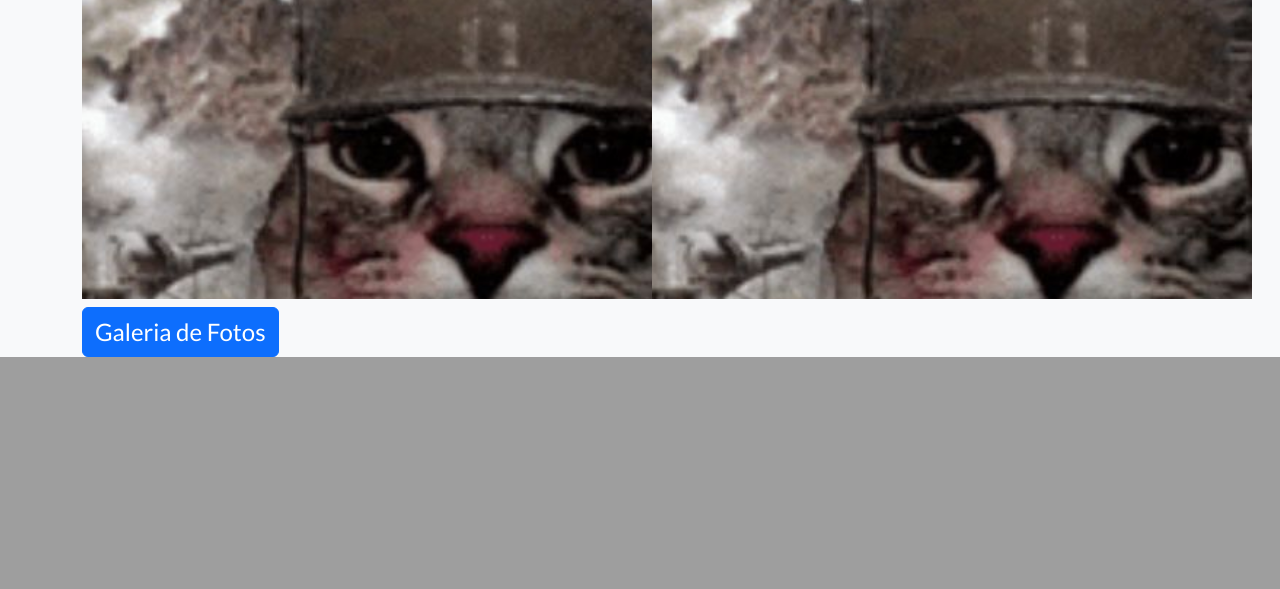
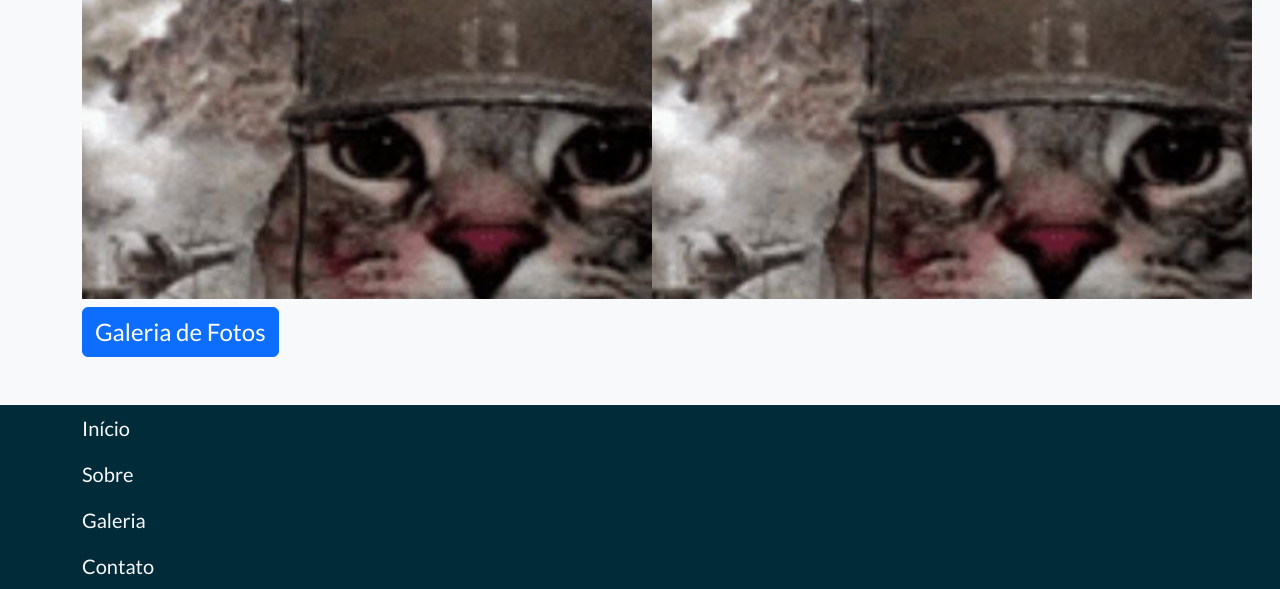
Before and after one commit to nan505/PI-Patas-Peludas, a PHP site: page / in a window 1280 px wide. Shown: the part 814-1403 px from the top of the page. Before the commit the page ends 1171 px from the top, so only its background shows below. Run offline with PHP 8.4, Linux system fonts and the light colour scheme.

Commit message:
Início do rodapé!

```diff
--- a/css/style.css
+++ b/css/style.css
@@ -1,5 +1,9 @@
-nav{
+#navbar-inicio{
     background-color: #BFDBF7;
+}
+
+#rodape{
+    background-color: #022B3A;
 }
 
 .titulo{
--- a/index.html
+++ b/index.html
@@ -16,7 +16,7 @@
     <header>
 
 <!-- Navbar feita por: Nan Santos -->
-        <nav class="navbar navbar-expand-md">
+        <nav id="navbar-inicio" class="navbar navbar-expand-md">
             <div class="container-fluid">
                 <a class="navbar-brand fs-2 titulo d-flex align-items-center pt-2 me-4" href="#">
                     <img src="./img/logo-patas-peludas.jpg" width="52px" class="d-inline-block me-3 ms-4 img-logo-ong">
@@ -106,6 +106,29 @@
         </main>
     </section>
 
+<!-- Rodapé feito por: Nan Santos -->
+    <footer id="rodape" class="mt-5">
+        <nav class="container">
+            <div class="row">
+                <div class="col flex-column">
+                    <ul class="navbar-nav">
+                        <li class="nav-item">
+                            <a class="nav-link active fs-5 texto text-light" aria-current="page" href="#">Início</a>
+                        </li>
+                        <li class="nav-item">
+                            <a class="nav-link fs-5 texto text-light" href="./sobre.html">Sobre</a>
+                        </li>
+                        <li class="nav-item">
+                            <a class="nav-link fs-5 texto text-light" href="./galeria.html">Galeria</a>
+                        </li>
+                        <li class="nav-item">
+                            <a class="nav-link fs-5 texto text-light" href="./contato.html">Contato</a>
+                    </ul>
+                </div>
+            </div>
+        </nav>
+    </footer>
+
     <script src="https://cdn.jsdelivr.net/npm/bootstrap@5.3.8/dist/js/bootstrap.bundle.min.js" integrity="sha384-FKyoEForCGlyvwx9Hj09JcYn3nv7wiPVlz7YYwJrWVcXK/BmnVDxM+D2scQbITxI" crossorigin="anonymous"></script>
 </body>
 </html>
```
